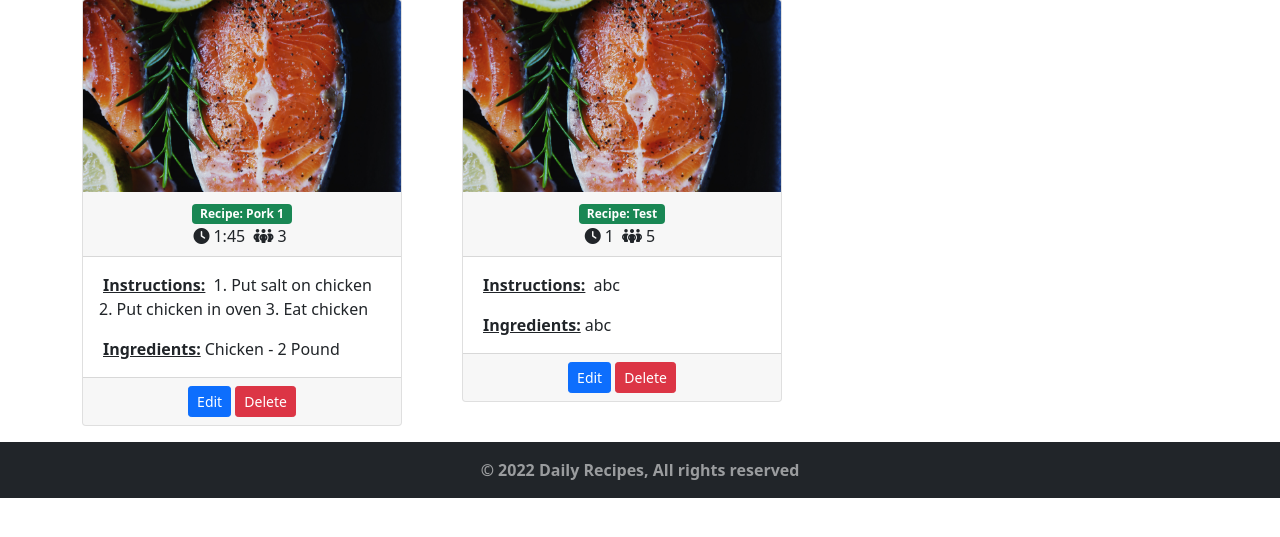
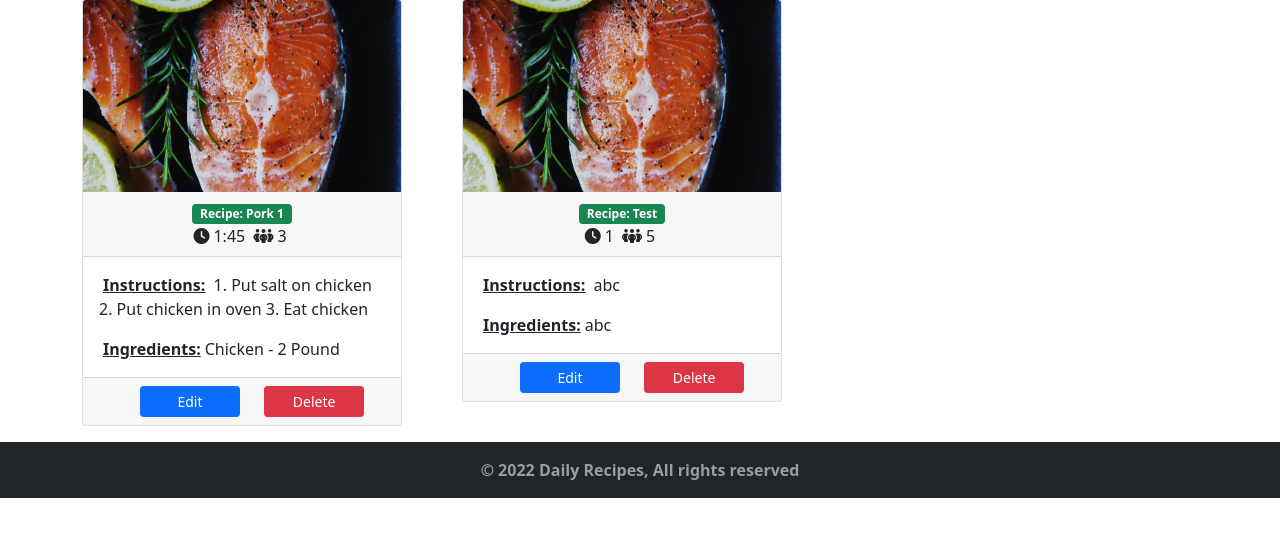
Before and after one commit to pcquynh/Project-Python-CP1895, a Flask app: page / in a window 1280 px wide. Shown: the part 73-610 px from the top of the page. Run offline with Flask 2, Linux system fonts and the light colour scheme; the visitor is signed in with stand-in values (Sample User, id 1); some libraries are stand-ins or nearby versions.

Commit message:
Add css for buttons

```diff
--- a/static/style.css
+++ b/static/style.css
@@ -39,3 +39,13 @@ form {
     margin: 0 auto;
     min-height: 800px;
 }
+
+/*BUTTON*/
+.btn-sm {
+    width: 100px;
+    margin-left: 20px;
+}
+.btn-lg {
+    width: 150px;
+    margin-left: 20px;
+}
```
